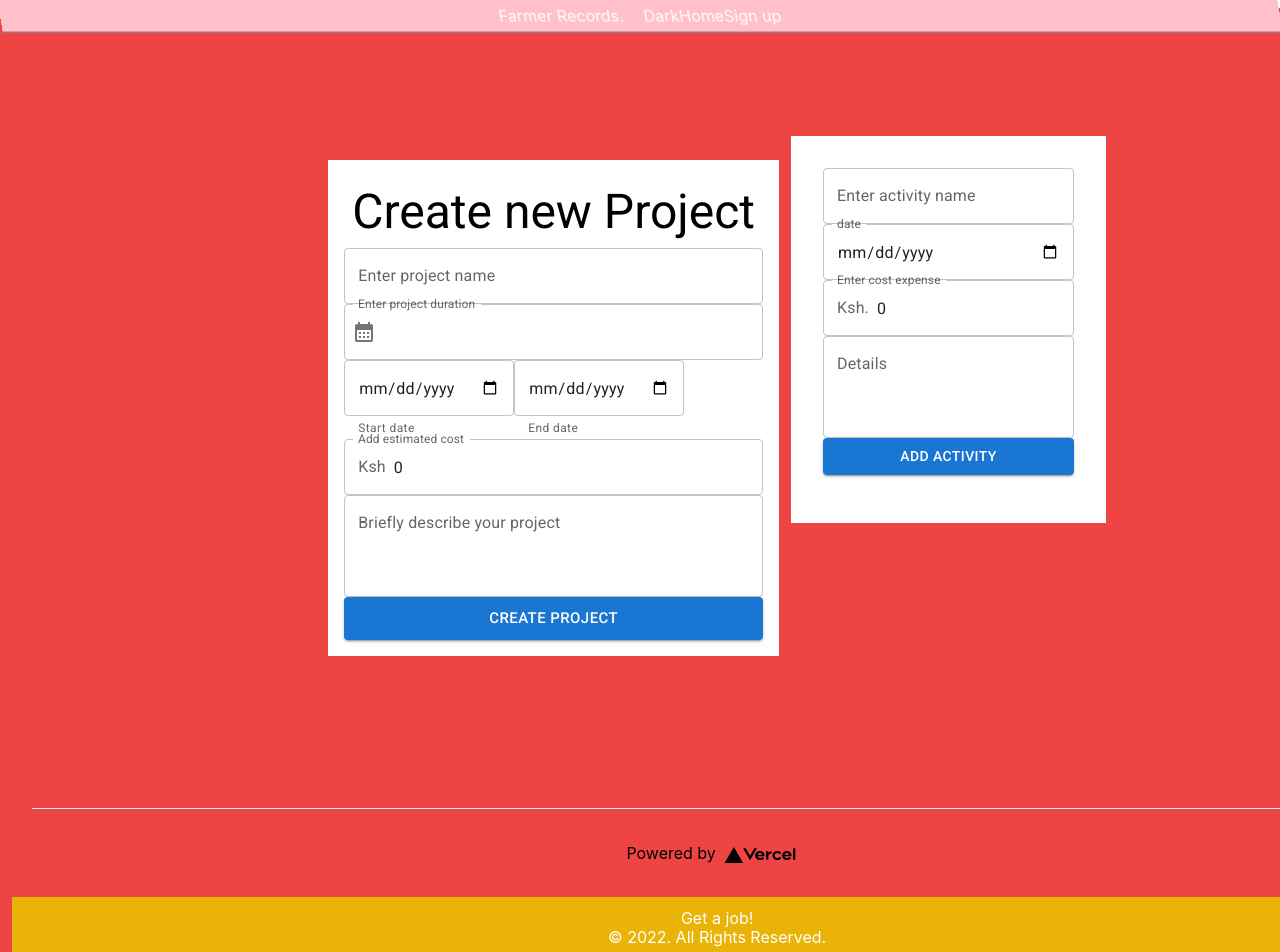
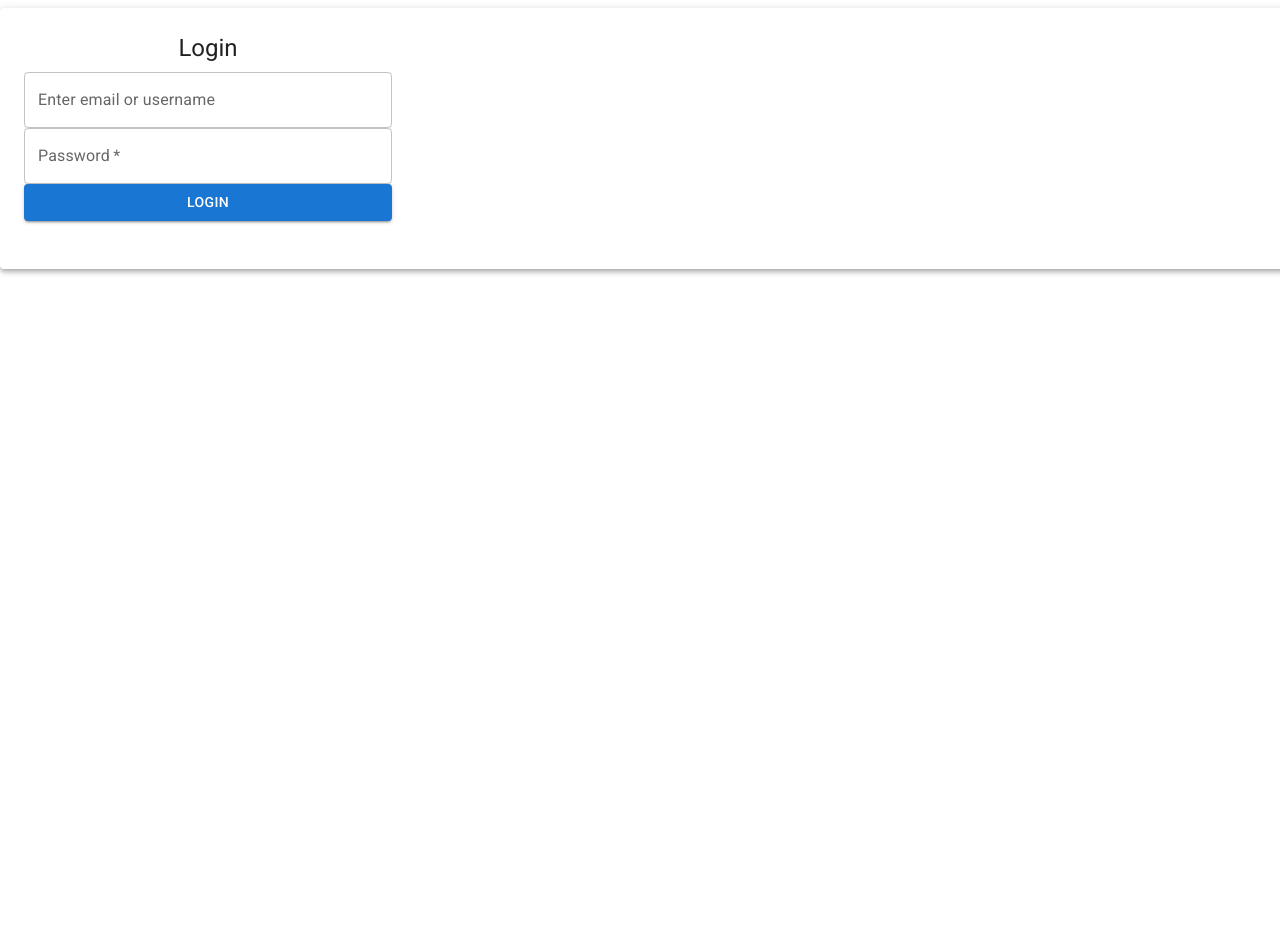
Before and after one commit to kipyegonline/farmer-records, a Next.js app: page / in a window 1280 px wide. Shown: the top 952 px of the page. After the commit the page ends 808 px from the top, so only its background shows below. Built offline with nearby package versions, Linux system fonts and the light colour scheme.

Commit message:
login context,ssr

```diff
--- a/components/AddActivity.tsx
+++ b/components/AddActivity.tsx
@@ -61,8 +61,8 @@ export default function AddActivity() {
           setText(res.data.statusText);
           setTimeout(() => {
             setText("");
-            setSuccess(false);
           }, 4000);
+          setSuccess(false);
 
           setValue("activity", "");
           setValue("date", "");
@@ -72,10 +72,12 @@ export default function AddActivity() {
           throw new ReferenceError(res.data.statusText);
         }
       } catch (error: unknown) {
-        setText(error.message);
-        setSuccess(true);
-        setText("");
-        setSuccess(false);
+        if (typeof error === "object") {
+          setText(error.message);
+          setSuccess(true);
+          setText("");
+          setSuccess(false);
+        }
       }
     } else {
       return false;
@@ -83,13 +85,14 @@ export default function AddActivity() {
   };
   //console.log(errors);
   return (
-    <Box>
+    <Box className="p-4">
       <form
         ref={form}
         style={{ maxWidth: 400, padding: "2rem" }}
         onSubmit={handleSubmit(onSubmit)}
         className="bg-white p-8 mx-auto flex flex-col justify-evenly "
       >
+        <Typography variant="h3">Add latest farm activity</Typography>
         <TextField
           className="my-2 "
           label="Enter activity name"
--- a/components/AddProject.tsx
+++ b/components/AddProject.tsx
@@ -73,13 +73,13 @@ export default function AddProject(): React.ReactNode {
           setValue("endDate", "");
           setValue("description", "");
           setValue("estimatedCost", 0);
-          setTimeout(() => setLoad(false), 3000);
+          setLoad(false);
         } else {
           throw new Error(res.data.statusText);
         }
       } catch (error: unknown) {
         setLoad(false);
-        setText(error.message);
+        setText(error?.message);
         setTimeout(() => setText(""), 4000);
       }
     } else {
--- a/components/login.tsx
+++ b/components/login.tsx
@@ -11,14 +11,16 @@ import {
 } from "@mui/material";
 import { ErrorSharp } from "@mui/icons-material";
 import axios from "axios";
-import { stringify } from "querystring";
+
 import { useRouter } from "next/router";
+import { useLoginContext } from "../context/Login.context";
 
 type LoginProps = { usernameEmail: string; password: string };
 export default function Login() {
   const [helperText, setText] = React.useState("");
   const [load, setLoad] = React.useState(false);
   const router = useRouter();
+  const { setLogin } = useLoginContext();
   let timeout: any;
   const {
     register,
@@ -34,6 +36,7 @@ export default function Login() {
     if (password.trim().length > 5 && usernameEmail.trim().length > 3) {
       clearTimeout(timeout);
       setLoad(true);
+
       axios
         .post(`${process.env.api}?login=true`, { password, usernameEmail })
         .then((res) => {
@@ -44,6 +47,7 @@ export default function Login() {
                 "mkulimambunifu",
                 JSON.stringify(res?.data?.payload)
               );
+
               router.push("/", undefined, { shallow: false });
             } else {
               throw new Error(res.data.statusText);
@@ -53,6 +57,8 @@ export default function Login() {
           }
         })
         .catch((error) => {
+          console.log("the roach");
+          setLogin({ name: "jules", profileId: 3 });
           setText(error.message);
         })
         .finally(() => {
@@ -68,7 +74,7 @@ export default function Login() {
     <Paper className="m2" elevation={4}>
       <form
         onSubmit={handleSubmit(onSubmit)}
-        className="bg-white flex flex-col m-2 p-4 "
+        className="bg-white flex flex-col mx-auto m-2 p-4 "
         style={{ maxWidth: 400 }}
       >
         <Typography variant="h5" className="text-center p-2 my-2">
--- a/components/ui/AddInput.tsx
+++ b/components/ui/AddInput.tsx
@@ -26,13 +26,8 @@ export default function AddInput() {
     formState: { errors },
   } = useForm({ defaultValues: { input: "", date: "", cost: 0 } });
 
-  const onClose = (e: React.MouseEvent, r: SnackbarKey): void | boolean => {
-    if (r === "clickaway") return;
-    setText("");
-  };
-
   const onSubmit: SubmitHandler<InputProps> = (data: InputProps) => {
-    let cost = data.cost;
+    let cost = data.cost + "";
     if (cost.includes(",")) cost = +cost.split(",").join("");
 
     if (cost > 5 && data.date.trim().length > 8 && data.input.length > 3) {
@@ -247,7 +242,7 @@ export const AddFarmNotes = () => {
         >
           {load ? "Adding note" : "Add Note"}
         </Button>
-        <div className="my-2 w-full" >
+        <div className="my-2 w-full">
           {load && <LinearProgress className="my-2" color="primary" />}
           {!!helperText && (
             <Alert severity={helperText.includes("404") ? "error" : "success"}>
--- a/components/ui/Layout.tsx
+++ b/components/ui/Layout.tsx
@@ -2,14 +2,16 @@ import React from "react";
 import Head from "next/head";
 import Link from "next/link";
 import styles from "../../styles/layout.module.css";
+import ErrorBoundary from "../../utils/ErrorBoundary/ErrorBoundary";
 type Props = { children: React.ReactNode; title?: string };
 
 export default function Layout({ children, title = "" }: Props) {
   const [darkMode, setMode] = React.useState(false);
 
   return (
+    <ErrorBoundary fallback={<p>Error loading page...refresh</p>}>
       <div
-      className="bg-red-500  min-h-full my-2"
+        className="  min-h-full my-2"
         style={{ minHeight: "100vh" }}
         data-theme={darkMode ? "dark" : "light"}
       >
@@ -17,21 +19,26 @@ export default function Layout({ children, title = "" }: Props) {
         <nav
           data-testid="nav"
           className="flex flex-row justify-evenly items-center"
-        style={navStyles("fixed")}
+          style={navStyles("relative")}
         >
           <h2>Farmer Records.</h2>
           <button className="ml-5 " onClick={() => setMode((mode) => !mode)}>
             {darkMode ? "Light" : "Dark"}
           </button>
-        <ul className="flex items-center justify-around">
-          <li>
+          <ul className="flex items-center justify-evenly mx-3">
+            <li className="mx-2">
               <Link href="/">
                 <a>Home</a>
               </Link>
             </li>
-          <li>
+            <li className="mx-2">
               <Link href="/sign-up">
                 <a>Sign up</a>
+              </Link>
+            </li>
+            <li className="mx-2">
+              <Link href="/login">
+                <a>Login</a>
               </Link>
             </li>
           </ul>
@@ -46,6 +53,7 @@ export default function Layout({ children, title = "" }: Props) {
           <p> &copy; {new Date().getFullYear()}. All Rights Reserved.</p>
         </footer>
       </div>
+    </ErrorBoundary>
   );
 }
 
@@ -80,6 +88,8 @@ const navStyles = (pos: "relative" | "fixed") => ({
   position: pos,
   top: 0,
   left: 0,
+  height: 40,
+  lineHeight: 1.2,
   right: 0,
   borderBottom: "1px solid #333",
   zIndex: 10,
--- a/context/Login.context.tsx
+++ b/context/Login.context.tsx
@@ -1,21 +1,25 @@
 import React from "react";
 import { Backdrop, CircularProgress, Typography } from "@mui/material";
+import { useRouter } from "next/router";
+import Login from "../pages/login";
 
 const LoginContext = React.createContext({});
 
 export const useLoginContext = () => React.useContext(LoginContext);
 
 export default function LoginContextComponent({ children }) {
-  const [isLoggedIn, setLogin] = React.useState(null);
+  const [isLoggedIn, setLogin] = React.useState(-1);
+  const router = useRouter();
   const getUser = () =>
     globalThis.window &&
     JSON.parse(localStorage.getItem("mkulimambunifu") as window);
 
   React.useEffect(() => {
     const payload = getUser();
-    if (payload) setLogin(payload);
-    else setLogin({});
-  }, []);
+    console.log("login context");
+    if (payload) console.log("fifo"); //setLogin(payload);
+    else setLogin(null);
+  }, [isLoggedIn?.name]);
 
   // JSX for SSR and CSR
   if (globalThis.window) {
@@ -25,15 +29,17 @@ export default function LoginContextComponent({ children }) {
           {children}
         </LoginContext.Provider>
       );
-    else return <LoadingSpinner />;
+    else if (isLoggedIn === -1) return <LoadingSpinner />;
+    else return <Login />;
   } else {
     if (isLoggedIn)
       return (
-        <LoginContext.Provider value={{ isLoggedIn }}>
+        <LoginContext.Provider value={{ isLoggedIn, setLogin }}>
           {children}
         </LoginContext.Provider>
       );
-    else return <LoadingSpinner />;
+    else if (isLoggedIn === -1) return <LoadingSpinner />;
+    else return <Login />;
   }
 }
 
--- a/pages/index.tsx
+++ b/pages/index.tsx
@@ -1,48 +1,18 @@
 import React from "react";
 import type { NextPage } from "next";
+import { Typography, Container } from "@mui/material";
 import { useDispatch } from "react-redux";
-import Image from "next/image";
-import Link from "next/link";
-import Layout from "../components/ui/Layout";
+
 import styles from "../styles/Home.module.css";
 
-import AddActivity from "../components/AddActivity";
-import AddProject from "../components/AddProject";
 import axios from "axios";
 
 const Home: NextPage = () => {
   const myLoader = ({ src }: { src: string }) => src;
   return (
-    <div className={styles.container}>
-      <main className={styles.main}>
-        <div className="flex justify-evenly items-start">
-          <AddProject />
-
-          <hr />
-
-          <AddActivity />
-        </div>
-      </main>
-
-      <footer className={styles.footer}>
-        <a
-          href="https://vercel.com?utm_source=create-next-app&utm_medium=default-template&utm_campaign=create-next-app"
-          target="_blank"
-          rel="noopener noreferrer"
-        >
-          Powered by{" "}
-          <span className={styles.logo}>
-            <Image
-              src="/vercel.svg"
-              alt="Vercel Logo"
-              loader={myLoader}
-              width={72}
-              height={16}
-            />
-          </span>
-        </a>
-      </footer>
-    </div>
+    <Container fluid={true} className="p-4 mt-5">
+      <Typography>This is the home page...</Typography>
+    </Container>
   );
 };
 
--- a/pages/sign-up.tsx
+++ b/pages/sign-up.tsx
@@ -41,7 +41,6 @@ export default function SignUp() {
   const [exists, setExists] = React.useState<Existence | null>(null);
   const [success, setSuccess] = React.useState(false);
 
-  const { isLoggedin } = useLoginContext();
   // verify if email already exists
 
   const verifyEmail = async (email: string) => {
@@ -146,7 +145,6 @@ export default function SignUp() {
       };
       verifyEmail(payload.email)
         .then((res) => {
-          console.log(res, "ffs");
           if (res?.data) {
             setExists(res?.data);
             setLoad(false);
--- a/utils/ErrorBoundary/ErrorBoundary.tsx
+++ b/utils/ErrorBoundary/ErrorBoundary.tsx
@@ -10,10 +10,10 @@ export default class ErrorBoundary extends Component<Props, State> {
     this.checkNetwork = this.checkNetwork.bind(this);
   }
   componentDidMount() {
-    this.timer = setInterval(this.checkNetwork, 1000);
+    //this.timer = setInterval(this.checkNetwork, 1000);
   }
   componentWillUnmount() {
-    clearInterval(this.timer);
+    //clearInterval(this.timer);
   }
   static getDeriveStateFromError(error: string) {
     return { error };
```
Lines whose indentation alone changed are shown as unchanged.
